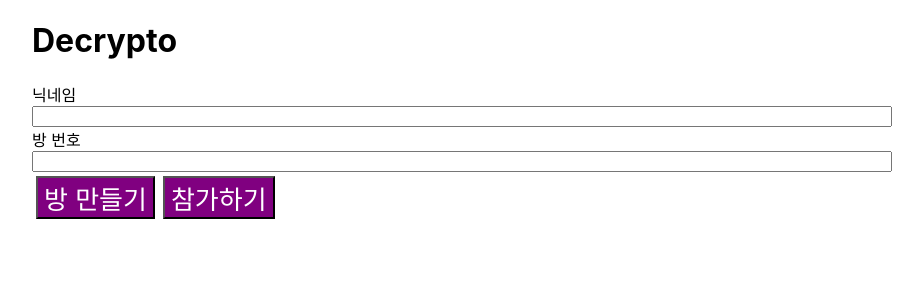
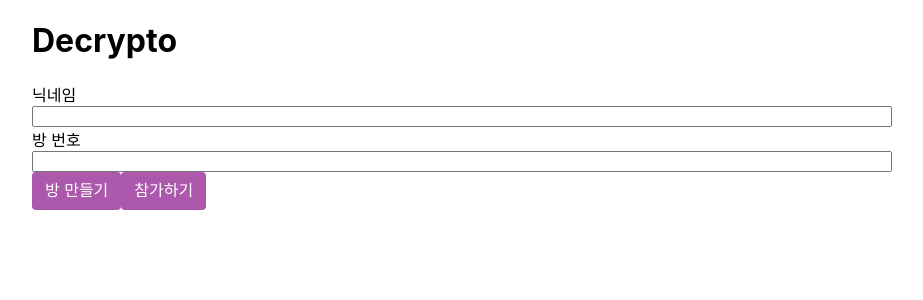
Before and after one commit to AndroidNetrunner/decrypto, a React (Vite) app: page / in a window 1280 px wide. Shown: the top 300 px of the page, without its empty margins (178-1101 px from the left). Built offline with nearby package versions, Linux system fonts and the light colour scheme.

Commit message:
[ADD] Login Page

```diff
--- a/package.json
+++ b/package.json
@@ -7,8 +7,11 @@
     "preview": "vite preview"
   },
   "dependencies": {
+    "@bootstrap-styled/v4": "^3.4.0",
     "bootstrap": "^5.1.3",
+    "bootstrap-styled": "^2.7.2",
     "react": "^17.0.2",
+    "react-bootstrap": "^2.1.1",
     "react-dom": "^17.0.2",
     "react-router": "^6.2.1",
     "react-router-dom": "^6.2.1",
--- /dev/null
+++ b/src/Hooks/useInput.ts
@@ -0,0 +1,17 @@
+import React, { useState } from "react"
+
+type EventHandler = React.ChangeEventHandler<HTMLInputElement>;
+
+const useInput = (initialValue?:string) : [string, EventHandler] => {
+    const [value, setValue] = useState(initialValue ?? "");
+    const onChange = (event : React.FormEvent<HTMLInputElement>) =>{
+        const {
+            currentTarget: {value}
+        } = event;
+        setValue(value);
+    }
+
+    return [value, onChange];
+}
+
+export default useInput;
--- a/src/Login.tsx
+++ b/src/Login.tsx
@@ -1,7 +1,12 @@
-import { useState } from 'react'
-import styled, { css } from "styled-components"
+import styled from "styled-components"
+import React, { useState } from "react"
+import useInput from './Hooks/useInput';
 
-function Login() {
+
+export default function Login() {
+    const [nickname, onChangeNickname] = useInput();
+    const [roomNumber, onChangeRoomNumber] = useInput();
+
     return (
         <Container>
             <Title>
@@ -10,24 +15,52 @@ function Login() {
             <Form>
                 <InputContainer>
                     <label htmlFor="nickname">닉네임</label>
-                    <input id="nickname" />
+                    <input value={nickname} onChange={onChangeNickname} id="nickname" />
                     <label htmlFor='room'>방 번호</label>
-                    <input id='room'/>
+                    <input value={roomNumber} onChange={onChangeRoomNumber} id='room' />
                 </InputContainer>
                 <ButtonContainer>
-                    <Button>방 만들기</Button>
-                    <Button>참가하기</Button>
+                    <EntryButton disabled={!nickname.length}>방 만들기</EntryButton>
+                    <EntryButton disabled={!(nickname.length && roomNumber.length)}>참가하기</EntryButton>
                 </ButtonContainer>
             </Form>
         </Container>
     )
 }
+
+// 둘 다 값이 없을 경우 => 방 만들기, 참가하기 비활성화
+// 닉네임에만 값이 있을 경우 -> 방 만들기 버튼 활성화, 참가하기 버튼 비활성화
+// 닉네임과 방 번호에 값이 있을 경우 -> 참가하기 버튼 활성화
+
 // 제목
 // Input 2개
+
 const Button = styled.button`
+    &:disabled{
+        pointer-events: none;
+        opacity: 0.65;
+    }
+    display: inline-block;
+    font-weight: 400;
+    line-height: 1.5;
+    color: #FFFFFF;
+    text-align: center;
+    text-decoration: none;
+    vertical-align: middle;
+    cursor: pointer;
+    -webkit-user-select: none;
+    -moz-user-select: none;
+    user-select: none;
+    background-color: transparent;
+    border: 1px solid transparent;
+    padding: 0.375rem 0.75rem;
+    font-size: 1rem;
+    border-radius: 0.25rem;
+    transition: color 0.15s ease-in-out, background-color 0.15s ease-in-out, border-color 0.15s ease-in-out, box-shadow 0.15s ease-in-out;
+`;
+
+const EntryButton = styled(Button)`
     background-color: purple;
-    color: white;
-    margin: 4px;
 `;
 
 const InputContainer = styled.div`
@@ -37,7 +70,6 @@ const InputContainer = styled.div`
 
 const ButtonContainer = styled.div`
     dispaly:flex;
-
 `;
 
 const Form = styled.form`
@@ -55,4 +87,3 @@ const Container = styled.div`
     max-width:860px;
     margin:auto;
 `
-export default Login;
```
Also changed, not shown: 1 other file (tests, documents, lock files or other folders).
